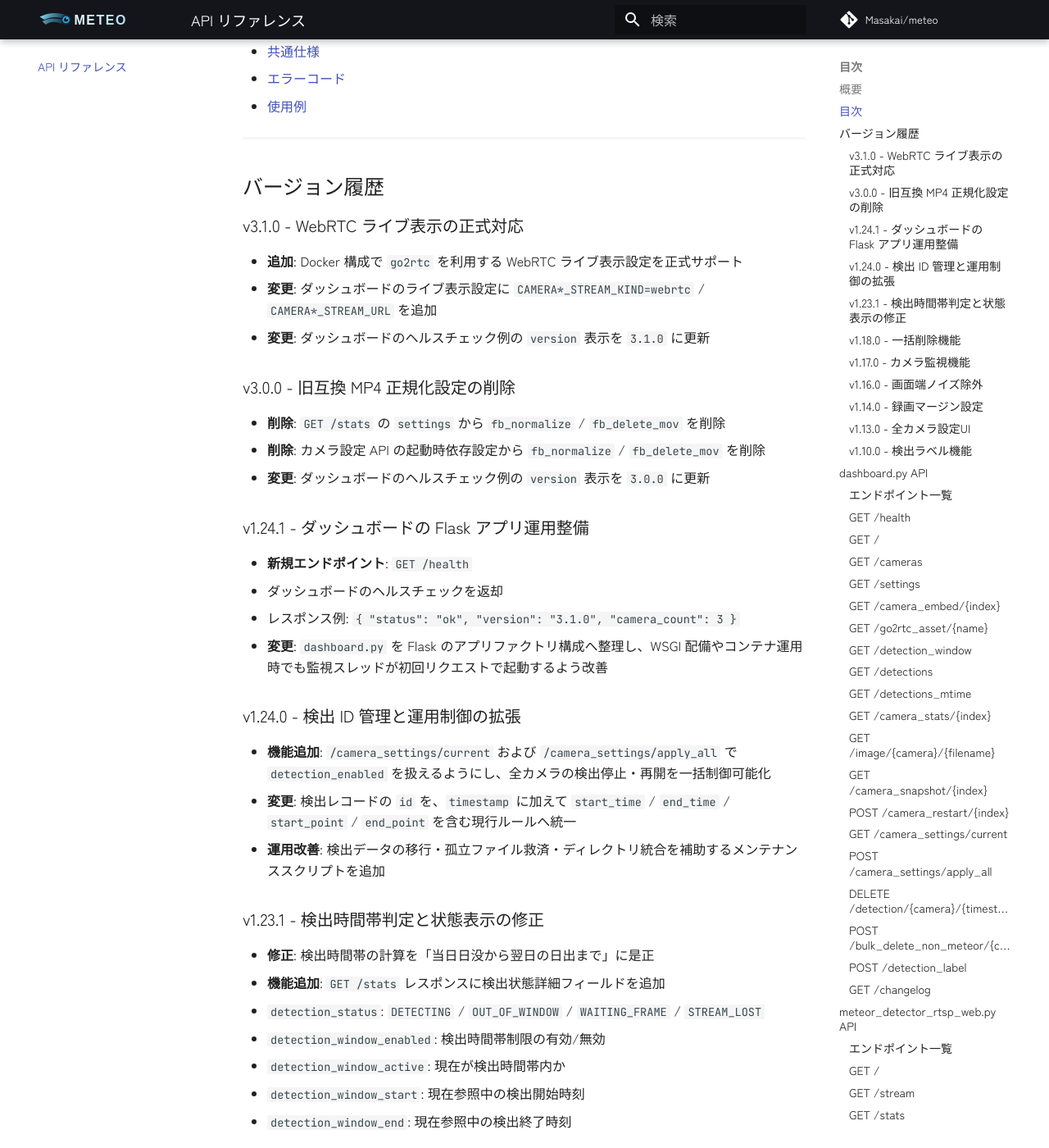
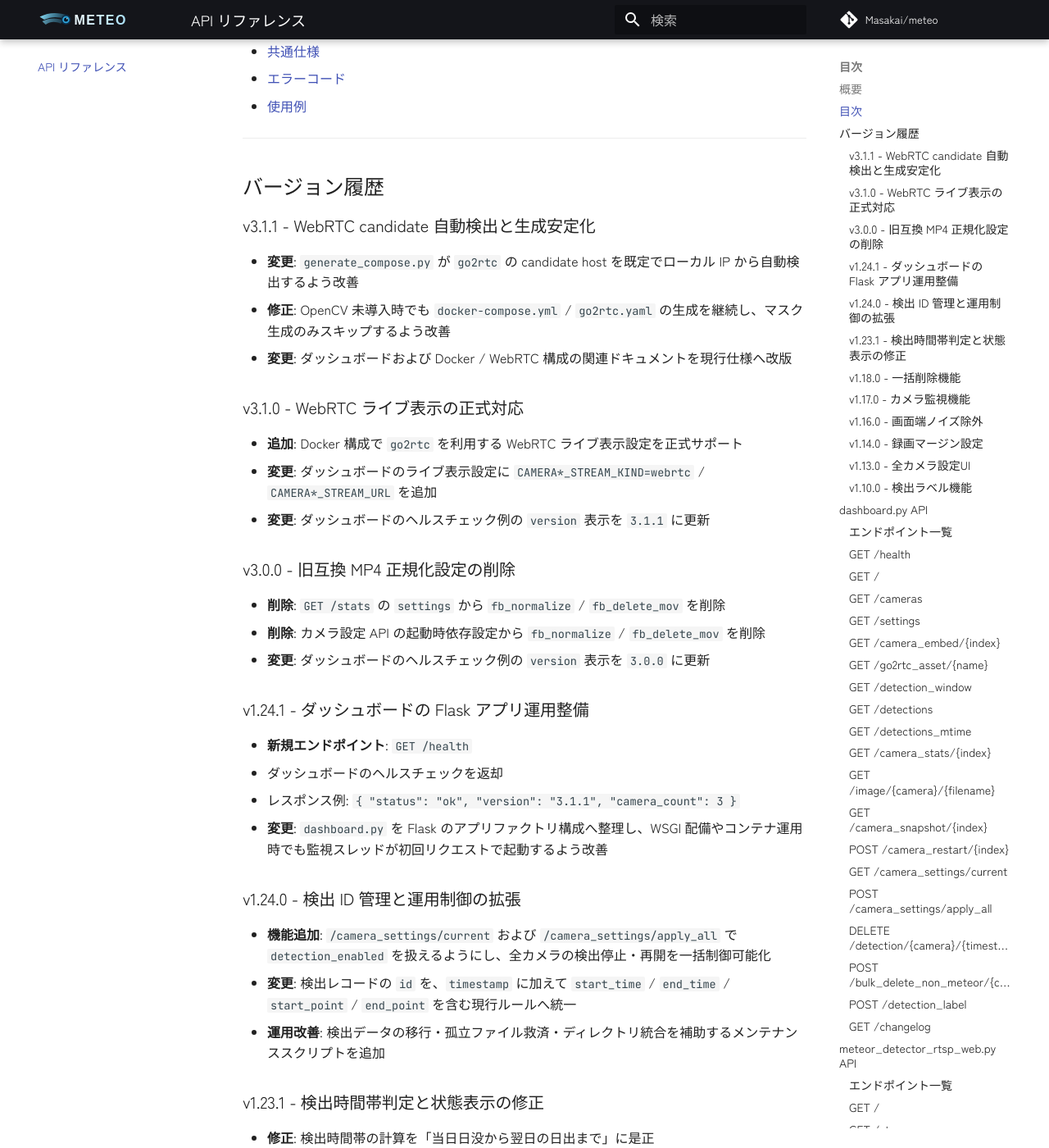
Before and after one commit to Masakai/meteo, an MkDocs documentation site: the page built from documents/API_REFERENCE.md, in a window 1280 px wide and 1400 px high, scrolled down 639 px. Shown: the whole window at 82% size. Built offline with MkDocs 1.6.1 and Material for MkDocs 9.7.7, drawn with Linux system fonts in a browser that asks for light colours; comment, search, counter and statistics services are not loaded; some of the changed text lies outside the part shown.

````diff
--- a/dashboard_config.py
+++ b/dashboard_config.py
@@ -4,7 +4,7 @@ Dashboard configuration and environment setup.
 
 import os
 
-VERSION = "3.1.0"
+VERSION = "3.1.1"
 
 # 検出時間の取得用
 try:
--- a/documents/API_REFERENCE.md
+++ b/documents/API_REFERENCE.md
@@ -27,10 +27,15 @@ Licensed under the MIT License
 
 ## バージョン履歴
 
+### v3.1.1 - WebRTC candidate 自動検出と生成安定化
+- **変更**: `generate_compose.py` が `go2rtc` の candidate host を既定でローカル IP から自動検出するよう改善
+- **修正**: OpenCV 未導入時でも `docker-compose.yml` / `go2rtc.yaml` の生成を継続し、マスク生成のみスキップするよう改善
+- **変更**: ダッシュボードおよび Docker / WebRTC 構成の関連ドキュメントを現行仕様へ改版
+
 ### v3.1.0 - WebRTC ライブ表示の正式対応
 - **追加**: Docker 構成で `go2rtc` を利用する WebRTC ライブ表示設定を正式サポート
 - **変更**: ダッシュボードのライブ表示設定に `CAMERA*_STREAM_KIND=webrtc` / `CAMERA*_STREAM_URL` を追加
-- **変更**: ダッシュボードのヘルスチェック例の `version` 表示を `3.1.0` に更新
+- **変更**: ダッシュボードのヘルスチェック例の `version` 表示を `3.1.1` に更新
 
 ### v3.0.0 - 旧互換 MP4 正規化設定の削除
 - **削除**: `GET /stats` の `settings` から `fb_normalize` / `fb_delete_mov` を削除
@@ -40,7 +45,7 @@ Licensed under the MIT License
 ### v1.24.1 - ダッシュボードの Flask アプリ運用整備
 - **新規エンドポイント**: `GET /health`
   - ダッシュボードのヘルスチェックを返却
-  - レスポンス例: `{ "status": "ok", "version": "3.1.0", "camera_count": 3 }`
+  - レスポンス例: `{ "status": "ok", "version": "3.1.1", "camera_count": 3 }`
 - **変更**: `dashboard.py` を Flask のアプリファクトリ構成へ整理し、WSGI 配備やコンテナ運用時でも監視スレッドが初回リクエストで起動するよう改善
 
 ### v1.24.0 - 検出 ID 管理と運用制御の拡張
@@ -140,7 +145,7 @@ Licensed under the MIT License
 ```json
 {
   "status": "ok",
-  "version": "3.1.0",
+  "version": "3.1.1",
   "camera_count": 3
 }
 ```
````
Also changed, not shown: CHANGELOG.md (+9 -0 lines).
